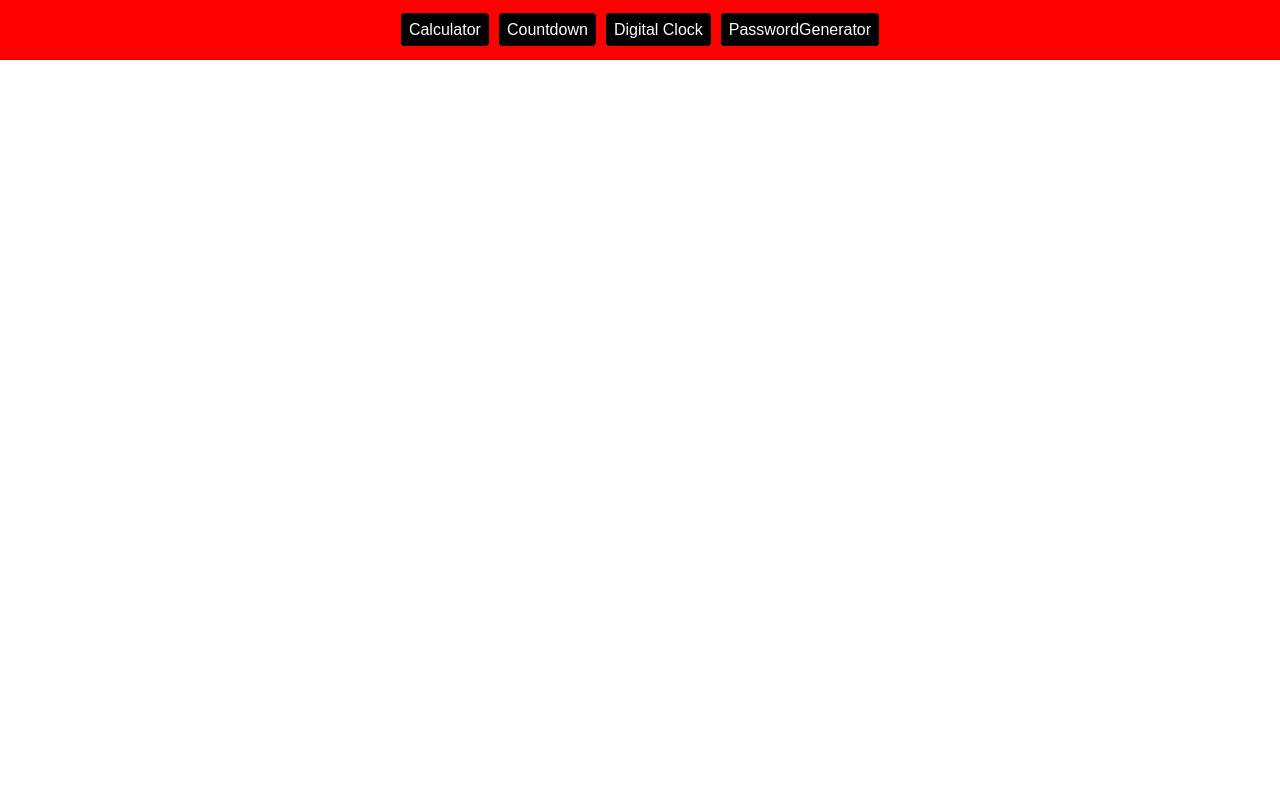
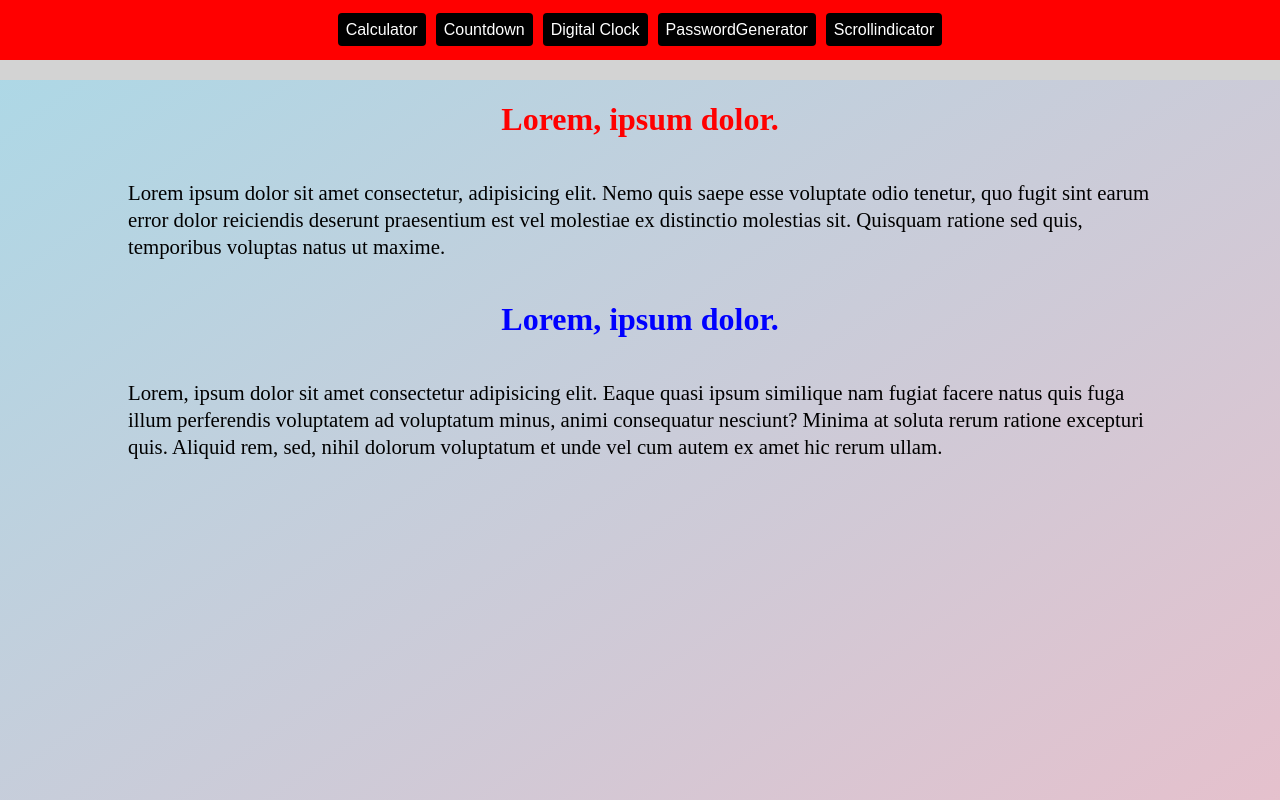
Before and after one commit to RMHamzaArif89/ReactJs-Mini-Projects, a React (Vite) app in the folder ReactMini_Pro16_to_20/: page /scroll in a window 1280 px wide. Shown: the top 800 px of the page. Built offline with nearby package versions, Linux system fonts and the light colour scheme.

Commit message:
Created the scrolindicator component & using the.. DocumentElement scroll height and client height & scrollTop Created the scrollbar visible....

```diff
--- a/ReactMini_Pro16_to_20/src/App.jsx
+++ b/ReactMini_Pro16_to_20/src/App.jsx
@@ -6,6 +6,7 @@ import RPG from '../../ReactMini_Pro11_to_15/randomPasswordGene/RPG'
 import Nav from './components/nav/Nav'
 import Calculator from './components/calculator/Calculator'
 import Countdown from './components/countdown/Countdown'
+import Scroll from './components/scrolindicator/Scroll'
 
 
 
@@ -23,6 +24,7 @@ function App() {
           <Route path="clock" element={<Clock/>} />
           <Route path="rpg" element={<RPG/>} />
           <Route path="calculator" element={<Calculator/>} />
+          <Route path="scroll" element={<Scroll/>} />
 
 
 
--- a/ReactMini_Pro16_to_20/src/components/nav/Nav.jsx
+++ b/ReactMini_Pro16_to_20/src/components/nav/Nav.jsx
@@ -11,6 +11,7 @@ function Nav() {
             <li><Link to='countdown'>Countdown</Link></li>
             <li><Link to='clock'>Digital Clock</Link></li>
             <li><Link to='rpg'>PasswordGenerator</Link></li>
+            <li><Link to='scroll'>Scrollindicator</Link></li>
 
 
 
--- /dev/null
+++ b/ReactMini_Pro16_to_20/src/components/scrolindicator/Scroll.jsx
@@ -0,0 +1,21 @@
+import React from 'react'
+import './scroll.css'
+
+function Scroll() {
+    return (
+        <div className='scroll' >
+                <div className="scroll-line">
+                    <div className="scroll-inner"></div>
+                </div>
+            <div className="scroll-con">
+                <div className="h1">Lorem, ipsum dolor.</div>
+                <div className="scroll-text">Lorem ipsum dolor sit amet consectetur, adipisicing elit. Nemo quis saepe esse voluptate odio tenetur, quo fugit sint earum error dolor reiciendis deserunt praesentium est vel molestiae ex distinctio molestias sit. Quisquam ratione sed quis, temporibus voluptas natus ut maxime.</div>
+                <div className="h2">Lorem, ipsum dolor.</div>
+                <div className="scroll-text">Lorem, ipsum dolor sit amet consectetur adipisicing elit. Eaque quasi ipsum similique nam fugiat facere natus quis fuga illum perferendis voluptatem ad voluptatum minus, animi consequatur nesciunt? Minima at soluta rerum ratione excepturi quis. Aliquid rem, sed, nihil dolorum voluptatum et unde vel cum autem ex amet hic rerum ullam.</div>
+            </div>
+
+        </div>
+    )
+}
+
+export default Scroll
--- /dev/null
+++ b/ReactMini_Pro16_to_20/src/components/scrolindicator/scroll.css
@@ -0,0 +1,43 @@
+.scroll{
+    width: 100%;
+    height: 1500px;
+    background: linear-gradient(145deg,lightblue,lightpink);
+    position: relative;
+}
+.scroll-line{
+    width: 100%;
+    height: 20px;
+    background: lightgray;
+    z-index:1;
+    position: absolute;
+    top: 0;
+    left: 0;
+
+}
+
+.scroll-con{
+    width: 80%;
+    margin: 0 auto;
+    display: flex;
+    align-items: center;
+    flex-direction: column;
+}
+
+.h1,.h2{
+    font-size: 2rem;
+    color: red;
+    font-family: serif;
+    font-weight: bold;
+    text-align: center;
+    margin: 4% 0;
+}
+.h2{
+    color: blue;
+}
+
+.scroll-text{
+    font-size: 1.3rem;
+    color: black;
+    font-family: serif;
+    line-height: 1.3;
+}
```
